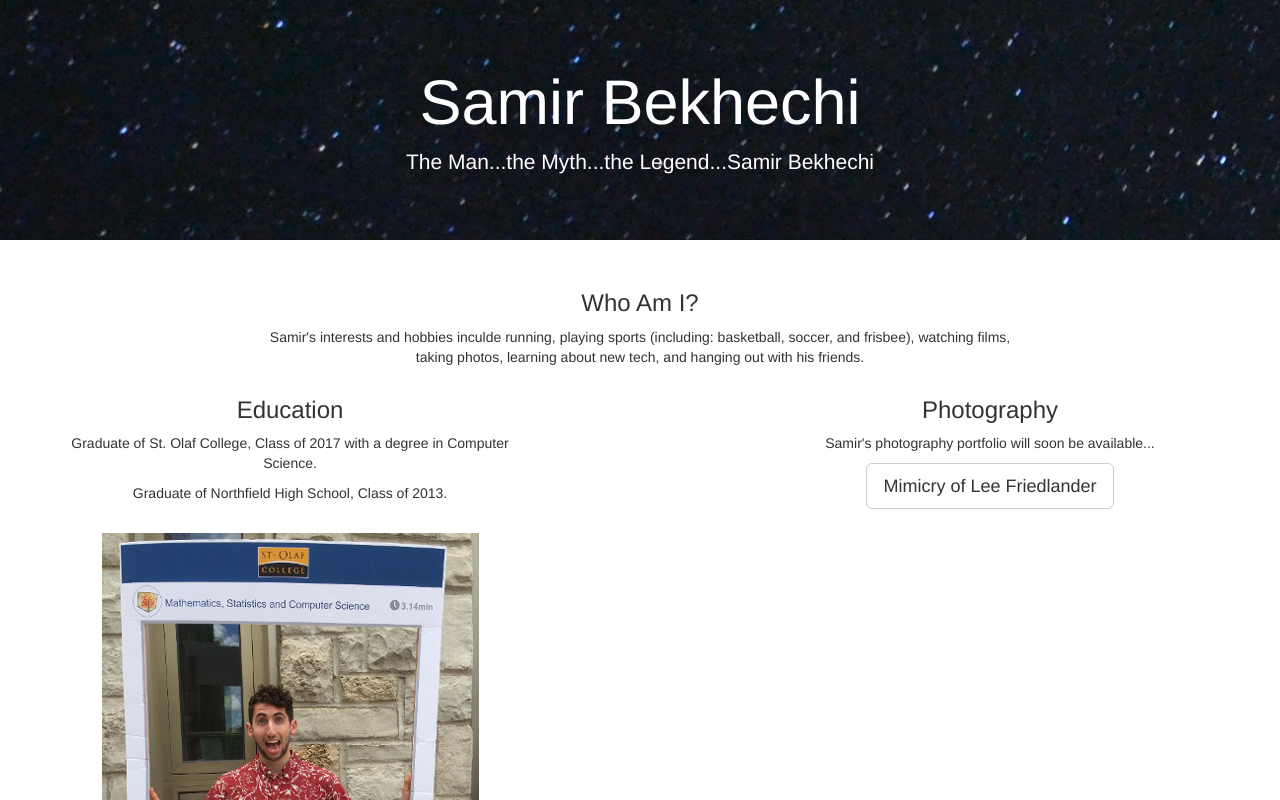
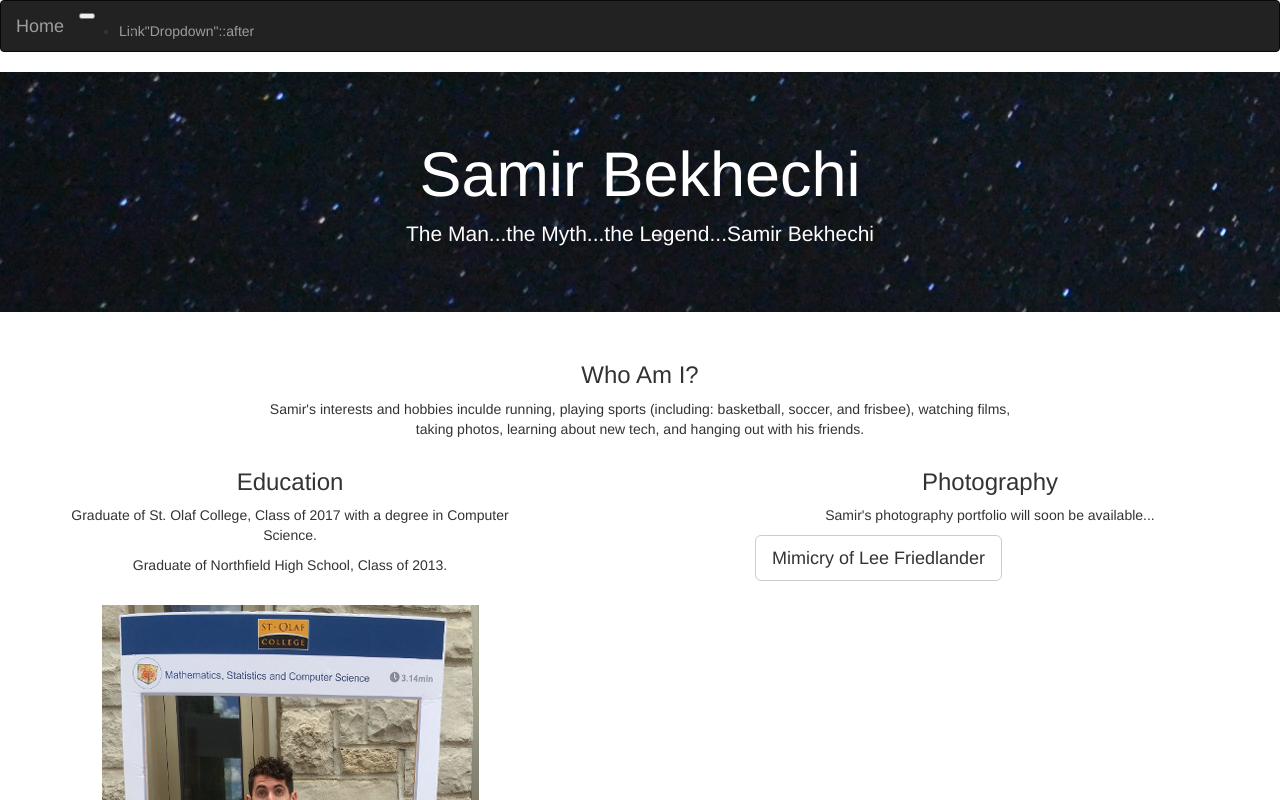
Before and after one commit to sbekhechi/sbekhechi.github.io, a plain HTML site: page index.html in a window 1280 px wide. Shown: the top 800 px of the page. Drawn offline with nearby package versions, Linux system fonts and the light colour scheme.

Commit message:
lets see if this navbar works

```diff
--- a/index.html
+++ b/index.html
@@ -5,14 +5,35 @@
 <head>
   <title>samirbekhechi.com</title>
   <meta charset="utf-8">
-  <meta name="viewport" content="width=device-width, initial-scale=1">
+  <meta name="viewport" content="width=device-width, initial-scale=1, shrink-to-fit-no">
   <link rel="stylesheet" href="https://maxcdn.bootstrapcdn.com/bootstrap/3.3.7/css/bootstrap.min.css">
+  <link rel="icon" href="../../dist/css/bootstrap.min.css" rel="stylesheet">
+  <link href="starter-template.css" rel="stylesheet">
   <script src="https://ajax.googleapis.com/ajax/libs/jquery/3.2.1/jquery.min.js"></script>
   <script src="https://maxcdn.bootstrapcdn.com/bootstrap/3.3.7/js/bootstrap.min.js"></script>
 </head>
 <body>
 
-<!--Site title and opening words. Includes stars photo taken by samir-->
+<nav class="navbar navbar-toggleable-md navbar-inverse bg-inverse fixed-top">
+  <button class="navbar-toggler navbar-toggler-right" type="button" data-toggle="collapse" data-target="#navbarsExampleDefault" aria-controls="navbarsExampleDefault" aria-expanded="false" aria-label="Toggle navigation"></button>
+    <a class="navbar-brand" href="#">Home</a>
+    <div class="collapse navbar-collapse" id="navbarsExampleDefault">
+      <ul class="navbar-nav mr-auto">
+        <li class="nav-item">
+          <a class="nav-link" href"#">Link</a>
+        </li>
+        <li class ="nav-item dropdown">
+          <a class="nav-link dropdown-toggle" href= "http://example.com" id="dropdown01" data-toggle= "dropdown" aria-haspopup="true" aria-expanded="false">"Dropdown"::after</a>
+          <div class="dropdown-menu" aria-labelledby="dropdown01">
+            <a class="dropdown-item" href="#">Action</a>
+            <a class="dropdown-item" href="#">Another Action</a>
+            <a class="dropdown-item" href="#">Something else here</a>
+          </div>
+        </li>
+      </ul>
+  </div>
+</nav>
+  <!--Site title and opening words. Includes stars photo taken by samir-->
 <div class="jumbotron text-center" style="background-image: url('marsky2.JPG');">
   <h1> <font color= "white"> Samir Bekhechi </font> </h1>
   <p> <font color= "white"> The Man...the Myth...the Legend...Samir Bekhechi </font></p>
@@ -53,7 +74,7 @@
       <div class="col-sm-5">
         <h3>Photography</h3>
         <p>Samir's photography portfolio will soon be available...</p>
-        <div align="center">
+        <div align="left">
           <a href="https://medium.com/@bekhechs/the-mimicry-of-lee-friedlander-732c905b2a8f">
             <button class="btn btn-lg btn-default" type="submit">Mimicry of Lee Friedlander</button>
           </a>
@@ -77,5 +98,11 @@
   </a>
 </div>
 -->
+
+<!-- BUTTON TO DIFF HTML FILE
+<a href="/index.html">home</a>
+<a href="/photoportfolio.html">Photos</a>
+-->
+
 </body>
 </html>
```
